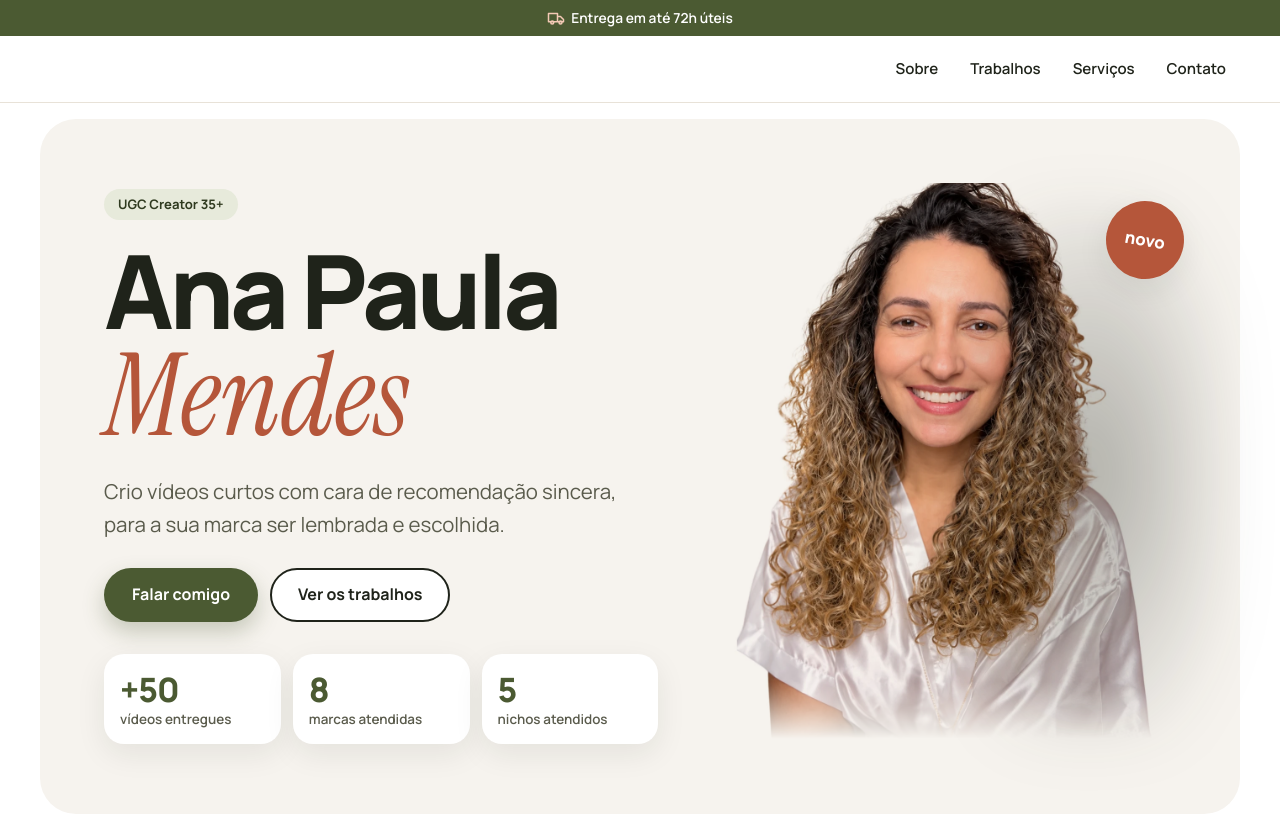
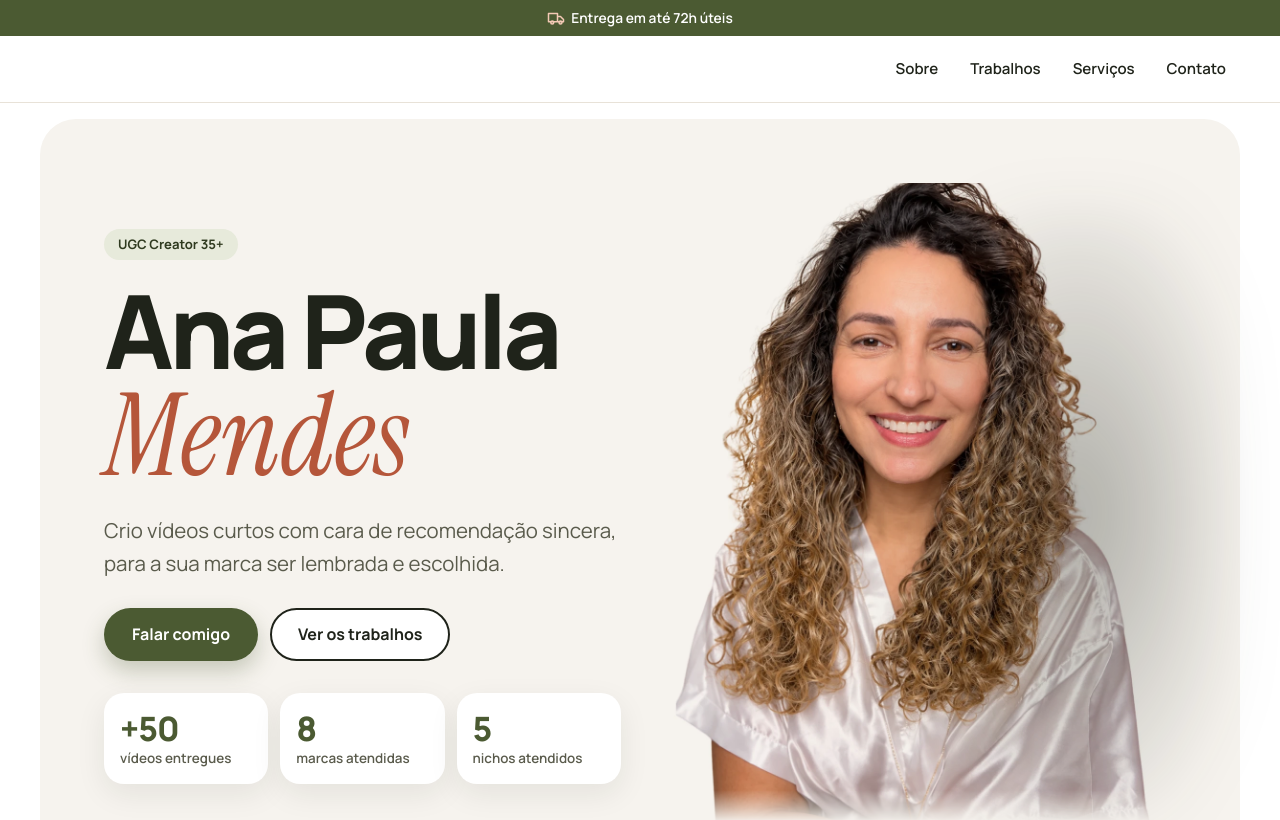
Before and after one commit to anapaulatmendesvalentin-afk/anapaulaugc, a plain HTML site: page index.html in a window 1280 px wide. Shown: the top 820 px of the page. Drawn offline with Linux system fonts and the light colour scheme.

Commit message:
Foto da capa maior e sem o selo novo

```diff
--- a/index.html
+++ b/index.html
@@ -143,9 +143,9 @@
   /* 1. Capa */
   .capa { padding-top: 16px; }
   .capa-painel {
-    display: grid; grid-template-columns: 1.1fr .9fr;
+    display: grid; grid-template-columns: 1fr 1fr;
     grid-template-areas: "texto foto" "numeros foto";
-    gap: 32px clamp(32px, 5vw, 64px);
+    gap: 32px clamp(24px, 3vw, 40px);
     padding: clamp(24px, 5vw, 64px);
     background: var(--gelo); border-radius: var(--raio-grande);
   }
@@ -157,19 +157,12 @@
   }
   .capa-frase { max-width: 33em; margin-top: 22px; font-size: clamp(1.08rem, 1.7vw, 1.28rem); color: var(--suave); }
   .capa-botoes { display: flex; flex-wrap: wrap; gap: 12px; margin-top: 28px; }
-  .capa-foto { grid-area: foto; position: relative; width: 100%; max-width: 520px; justify-self: end; align-self: center; }
+  .capa-foto { grid-area: foto; position: relative; width: 100%; max-width: 620px; justify-self: end; align-self: center; }
   .capa-numeros { grid-area: numeros; display: grid; grid-template-columns: repeat(3, minmax(0, 1fr)); gap: 12px; align-self: start; }
   .numero-mini { padding: 16px; background: var(--branco); border-radius: 20px; box-shadow: var(--sombra); }
   .numero-mini strong { display: block; font-size: clamp(1.45rem, 3vw, 2.1rem); font-weight: 800; line-height: 1.15; letter-spacing: -.03em; color: var(--verde); }
   .numero-mini span.rotulo { display: block; margin-top: 2px; font-size: .84rem; font-weight: 600; line-height: 1.3; color: var(--suave); }
 
-  .selo-novo {
-    position: absolute; top: 18px; right: -8px; z-index: 2;
-    display: grid; place-items: center; width: 78px; height: 78px;
-    background: var(--terracota); color: var(--branco);
-    border-radius: 50%; font-weight: 800; font-size: 1.05rem;
-    box-shadow: var(--sombra); transform: rotate(10deg);
-  }
 
   /* Blocos de foto e vídeo: degradê com legenda do formato */
   .midia { position: relative; display: block; width: 100%; overflow: hidden; border-radius: var(--raio); background: var(--verde-claro); }
@@ -186,8 +179,8 @@
   }
   .capa-foto-real img {
     position: relative; mix-blend-mode: multiply; object-position: 50% 48%;
-    -webkit-mask-image: linear-gradient(#000 88%, transparent 98%);
-    mask-image: linear-gradient(#000 88%, transparent 98%);
+    -webkit-mask-image: linear-gradient(#000 94%, transparent 99%);
+    mask-image: linear-gradient(#000 94%, transparent 99%);
   }
   .midia--4x5 { aspect-ratio: 4 / 5; }
   .midia--9x16 { aspect-ratio: 9 / 16; }
@@ -396,8 +389,7 @@
     .menu-lista.aberto { display: flex; }
     .menu-lista a { padding: 12px 14px; font-size: 1.05rem; }
     .capa-painel { grid-template-columns: minmax(0, 1fr); grid-template-areas: "texto" "foto" "numeros"; }
-    .capa-foto { justify-self: center; max-width: 460px; }
-    .selo-novo { right: -4px; }
+    .capa-foto { justify-self: center; max-width: 560px; }
     .sobre-grade, .contato-grade { grid-template-columns: minmax(0, 1fr); }
     .sobre-foto { max-width: 420px; width: 100%; margin-inline: auto; }
     .resultados { grid-template-columns: minmax(0, 1fr); }
@@ -417,7 +409,6 @@
     .metricas { gap: 10px; }
     .metrica { padding: 20px 16px; }
     .depoimentos { grid-template-columns: minmax(0, 1fr); }
-    .selo-novo { width: 66px; height: 66px; font-size: .95rem; }
   }
 
   /* Respeita quem prefere menos movimento */
@@ -481,7 +472,6 @@
         </div>
 
         <div class="capa-foto">
-          <span class="selo-novo">novo</span>
           <!-- FOTO DA CAPA: o arquivo foto-capa.webp fica na mesma pasta do index.html.
                Para trocar, envie outra foto com o mesmo nome ou mude o src abaixo. -->
           <div class="midia midia--4x5 capa-foto-real">
```
